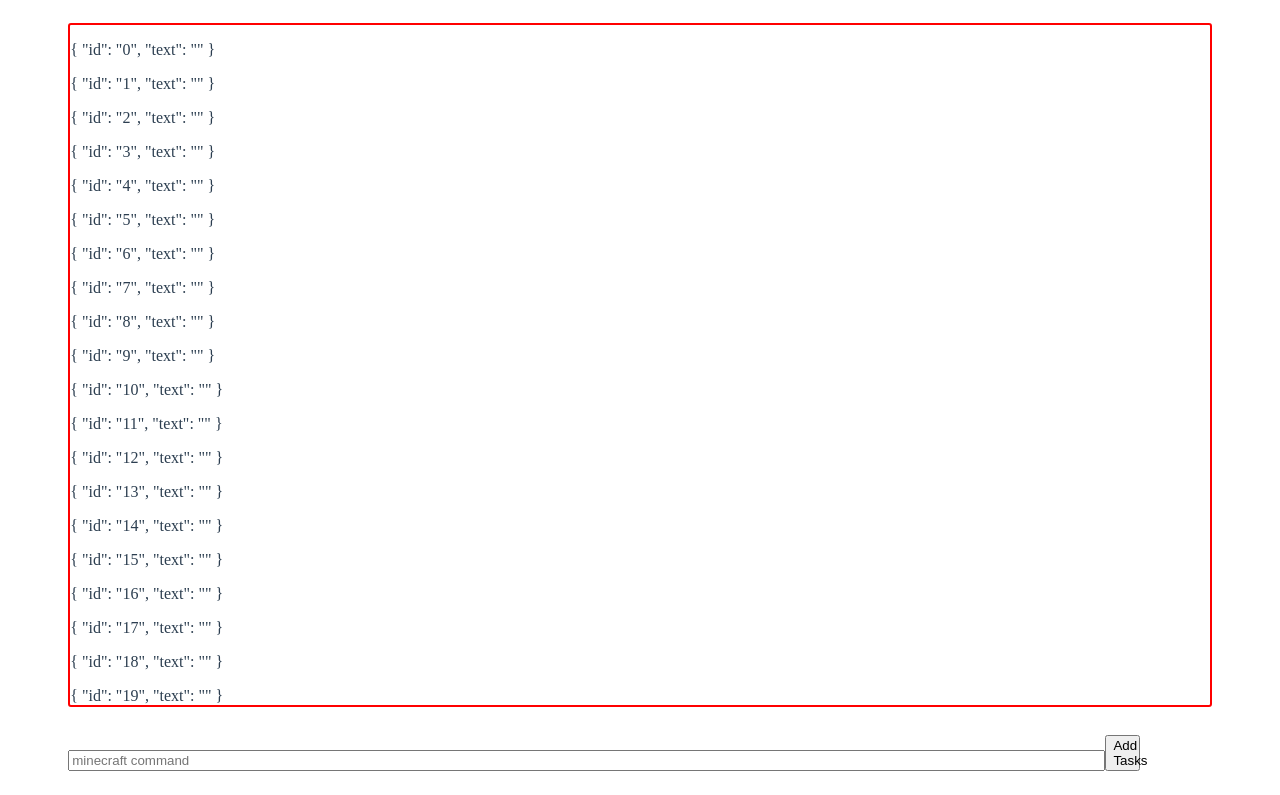
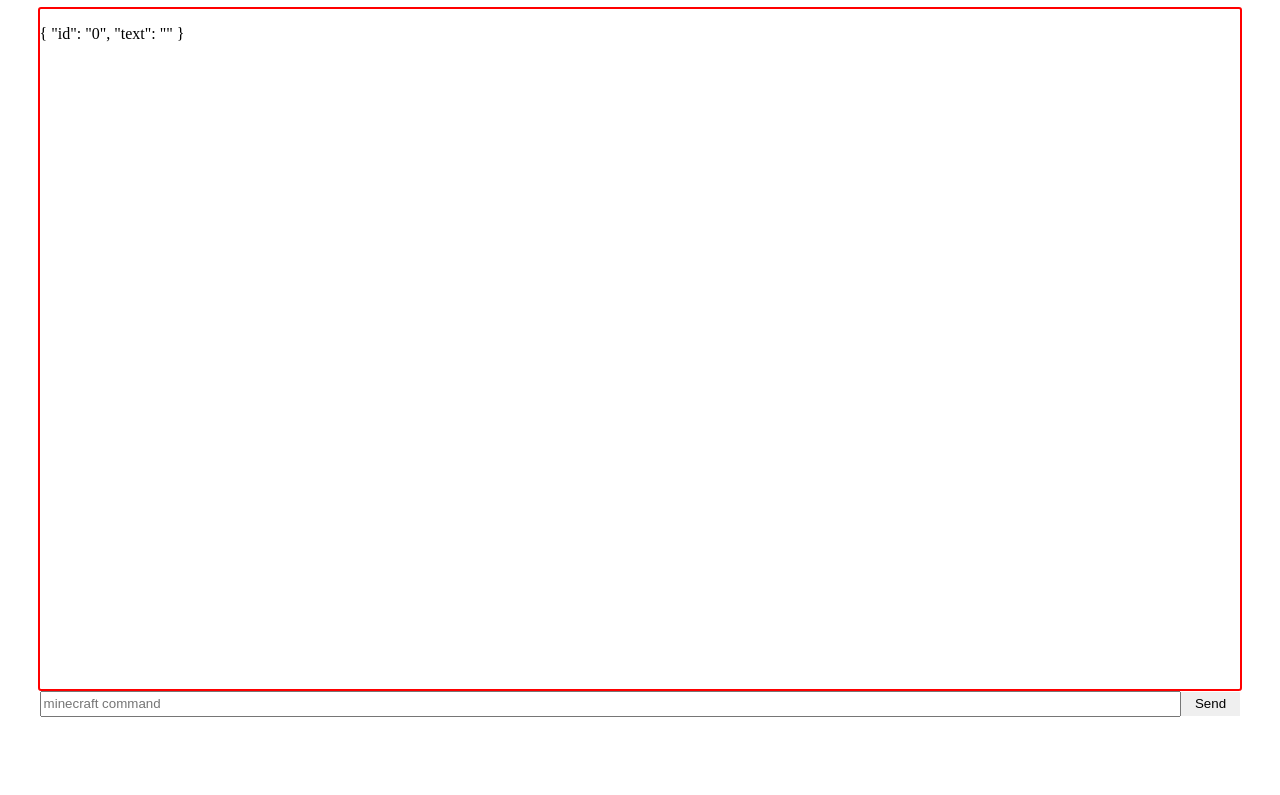
Before and after one commit to WcaleNieWolny/MinecraftPanel, an Astro site in the folder frontend/: page / in a window 1280 px wide. Shown: the part 73-868 px from the top of the page. After the commit the page ends 800 px from the top, so only its background shows below. Built offline with nearby package versions, Linux system fonts and the light colour scheme; Astro itself is replaced by a stand-in of ours.

Commit message:
Make console component look somewhat good

```diff
--- a/frontend/src/components/console/Console.vue
+++ b/frontend/src/components/console/Console.vue
@@ -1,8 +1,10 @@
 <template>
     <header>
-        <h1>Console Window</h1>
-        <Textfield/>
-        <Input text="Add Tasks"/>
+        <div>
+            <h1 style="text-align: center;">Console Window</h1>
+            <Textfield/>
+            <Input text="Send"/>
+        </div>
     </header>
 </template>
 
@@ -23,9 +25,8 @@ export default {
 
 <style scoped>
     header{
-        display: inline;
-        justify-content: space-between;
+        /* justify-content: space-between;
         align-items: center;
-        margin-bottom: 20px;
+        margin-bottom: 20px; */
     }
 </style>
--- a/frontend/src/components/console/Input.vue
+++ b/frontend/src/components/console/Input.vue
@@ -1,7 +1,7 @@
 <template>
     <div class="main">
-        <input v-model="formdata.input" placeholder="minecraft command" style="width: 90%"/>
-        <button @click="onClick()" style="width: 3%">{{ text }}</button>
+        <input class="input" v-model="formdata.input" placeholder="minecraft command"/>
+        <button class="button" @click="onClick()">{{ text }}</button>
     </div>
 </template>
 
@@ -30,8 +30,24 @@
 
 <style scoped>
     .main {
-        margin-left: 3.5%;
-        margin-right: 3.5%;
-        padding: 1em;
+        height: 5hv;
+        max-width: 95%;
+        margin-top: 1px;
+        margin: auto;
+        display: flex;
+        justify-content: center;
+        align-items: center;
+    }
+
+    .input {
+        float: left;
+        width:  95%;
+        height: 2.5vh;
+    }
+    .button {
+        border: none;
+        float: right;
+        width:  5%;
+        height: 3vh;
     }
 </style>
--- a/frontend/src/components/console/Textfield.vue
+++ b/frontend/src/components/console/Textfield.vue
@@ -1,5 +1,5 @@
 <template>
-  <div id="app">
+  <div id="app" class="">
     <div class="wrapper">
       <div class="list">
         <p  v-for="item in items" :key="item">
@@ -19,7 +19,7 @@ export default {
   data() {
     return {
       item: Item,
-      items: getData(100)
+      items: getData(1)
     }
   },
   components: {
@@ -29,21 +29,29 @@ export default {
 </script>
 
 <style>
-#app {
-  text-align: left;
+.this_aaa {
+  display: block;
+  width: 95%;
   color: #2c3e50;
-  margin-top: 1em;
-  margin-left: 3.5%;
-  margin-right: 3.5%;
+  margin: 0 auto;
+  margin-left: 0 auto;
+  margin-right: 0 auto;
+  min-height: 85vh;
   max-height: 85vh;
   padding: 1em;
 }
 .list {
+  display: block;
+  width: 95%;
   border: 2px solid red;
+  min-height: 85vh;
   max-height: 85vh;
+  margin: 0 auto;
+  margin-left: 0 auto;
+  margin-right: 0 auto;
   border-radius: 3px;
   overflow:scroll;
   overflow-x: scroll;
-  overflow-y: scroll;
+  overflow-y: none;
 }
 </style>
```
